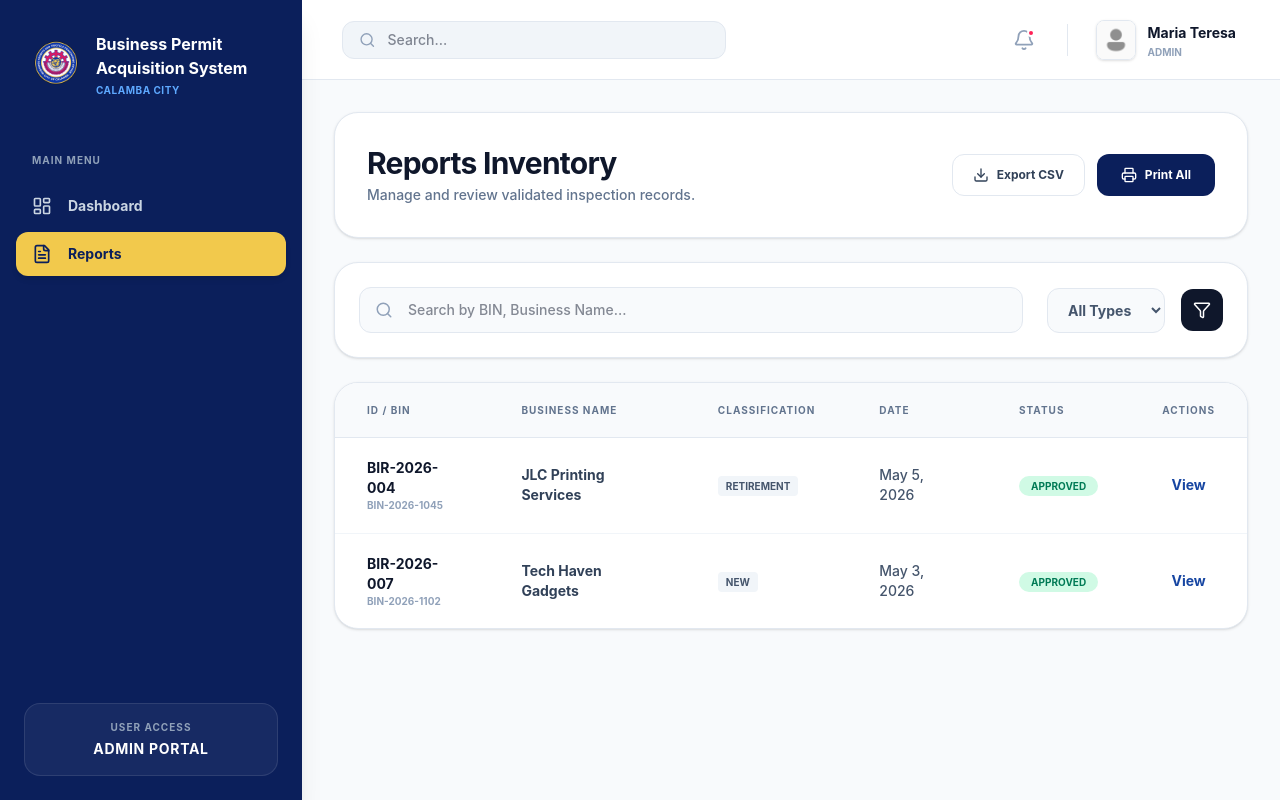
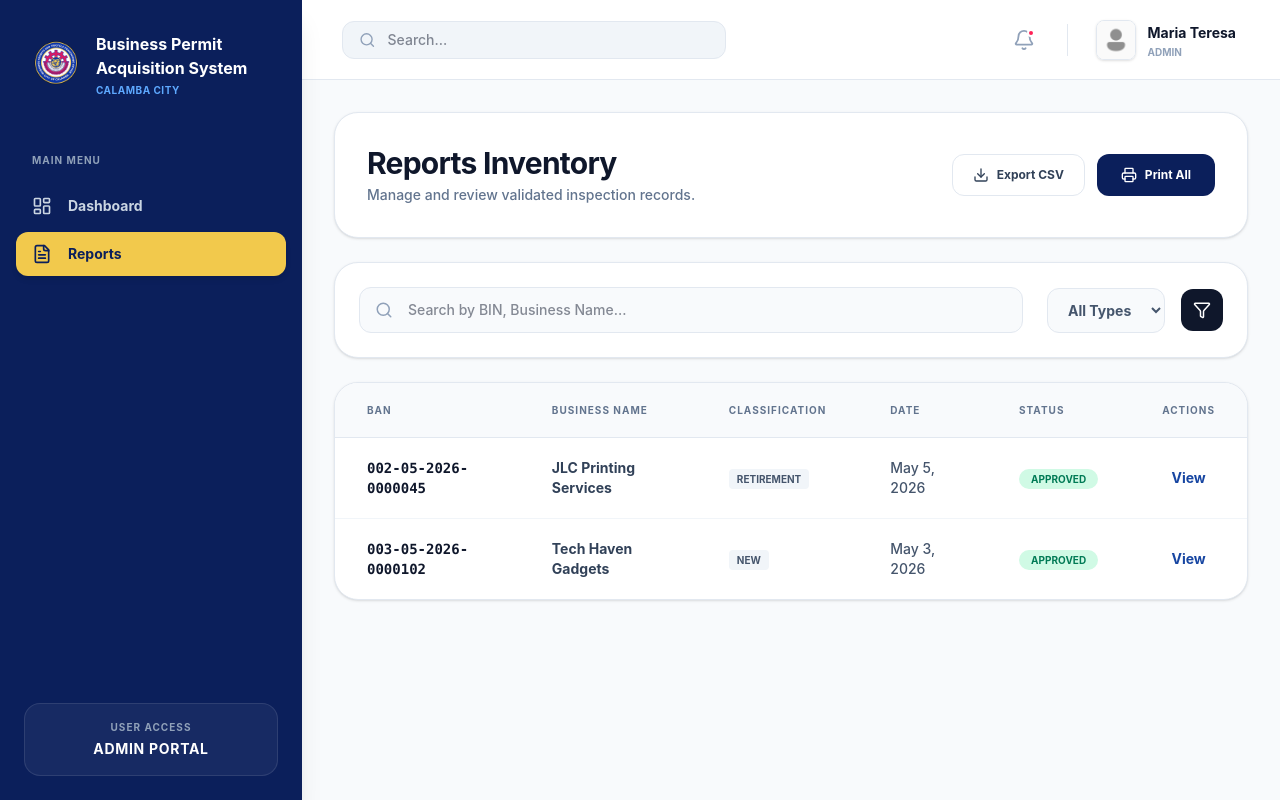
Before and after one commit to RaileySawada/BPAS, a React (Vite) app: page /admin/reports in a window 1280 px wide. Built offline with nearby package versions, Linux system fonts and the light colour scheme.

Commit message:
Changes to be committed: 	modified:   src/pages/admin/AdminDashboard.tsx 	modified:   src/pages/admin/AdminReports.tsx

```diff
--- a/src/pages/admin/AdminDashboard.tsx
+++ b/src/pages/admin/AdminDashboard.tsx
@@ -1,6 +1,18 @@
-import { TrendingUp, FileCheck, AlertCircle, ArrowRight, Plus, ChevronRight, FileSpreadsheet } from 'lucide-react';
+import { TrendingUp, FileCheck, AlertCircle, ArrowRight, Plus, ChevronRight, FileSpreadsheet, ClipboardList, X, MapPin, Building2, ShieldCheck } from 'lucide-react';
+import { useState, useEffect } from 'react';
 
 export default function AdminDashboard() {
+  const [summaryOpen, setSummaryOpen] = useState(false);
+
+  useEffect(() => {
+    if (summaryOpen) {
+      document.body.style.overflow = 'hidden';
+    } else {
+      document.body.style.overflow = 'unset';
+    }
+    return () => { document.body.style.overflow = 'unset'; };
+  }, [summaryOpen]);
+
   const stats = [
     { label: 'Pending Reports', value: '12', color: 'bg-amber-100 text-amber-700', icon: <AlertCircle size={24} />, status: 'For validation' },
     { label: 'Validated', value: '28', color: 'bg-emerald-100 text-emerald-700', icon: <FileCheck size={24} />, status: 'Approved' },
@@ -13,7 +25,82 @@ export default function AdminDashboard() {
     { name: 'Calamba Food Mart', type: 'Renewal', location: 'Sta. Rosa Road', status: 'Approved', time: '5 hours ago' },
   ];
 
+  // Full inspection report data for the summary modal
+  const inspectionReports = [
+    {
+      ban: '001-05-2026-0000012',
+      name: 'XYZ Food Supply',
+      location: 'Parian, Calamba City',
+      nature: 'Retail / Wholesale',
+      type: 'New',
+      date: 'May 9, 2026',
+      findings: 'Compliant with minor notes on storage.',
+      status: 'Draft',
+      inspector: 'Tere Bascon',
+    },
+    {
+      ban: '002-05-2026-0000045',
+      name: 'JLC Printing Services',
+      location: 'Milagrosa, Calamba City',
+      nature: 'Services',
+      type: 'Retirement',
+      date: 'May 5, 2026',
+      findings: 'All documents in order. Cleared for retirement.',
+      status: 'Approved',
+      inspector: 'Tere Bascon',
+    },
+    {
+      ban: '003-05-2026-0000102',
+      name: 'Tech Haven Gadgets',
+      location: 'Poblacion, Calamba City',
+      nature: 'Retail',
+      type: 'New',
+      date: 'May 3, 2026',
+      findings: 'Fire exits blocked — needs immediate rectification.',
+      status: 'Returned',
+      inspector: 'Tere Bascon',
+    },
+    {
+      ban: '004-05-2026-0000120',
+      name: 'Calamba Food Mart',
+      location: 'Sta. Rosa Road, Calamba City',
+      nature: 'Food & Beverage',
+      type: 'Renewal',
+      date: 'May 2, 2026',
+      findings: 'Passed all safety and sanitation checks.',
+      status: 'Approved',
+      inspector: 'Tere Bascon',
+    },
+    {
+      ban: '005-05-2026-0000135',
+      name: 'ABC Trading and Services',
+      location: 'Barangay Real, Calamba City',
+      nature: 'Trading',
+      type: 'New',
+      date: 'May 9, 2026',
+      findings: 'Awaiting final inspection from health department.',
+      status: 'Pending',
+      inspector: 'Tere Bascon',
+    },
+  ];
+
+  const summaryStats = [
+    { label: 'Total Reports', value: inspectionReports.length, color: 'bg-blue-100 text-blue-700', accent: '#1746a2' },
+    { label: 'Approved', value: inspectionReports.filter(r => r.status === 'Approved').length, color: 'bg-emerald-100 text-emerald-700', accent: '#059669' },
+    { label: 'Pending', value: inspectionReports.filter(r => r.status === 'Pending').length, color: 'bg-amber-100 text-amber-700', accent: '#d97706' },
+    { label: 'Returned', value: inspectionReports.filter(r => r.status === 'Returned').length, color: 'bg-rose-100 text-rose-700', accent: '#e11d48' },
+    { label: 'Draft', value: inspectionReports.filter(r => r.status === 'Draft').length, color: 'bg-slate-100 text-slate-600', accent: '#475569' },
+  ];
+
+  const statusStyle: Record<string, string> = {
+    Approved: 'bg-emerald-100 text-emerald-700',
+    Pending: 'bg-amber-100 text-amber-700',
+    Returned: 'bg-rose-100 text-rose-600',
+    Draft: 'bg-slate-100 text-slate-500',
+  };
+
   return (
+    <>
       <div className="space-y-8 w-full">
 
         {/* Welcome Section */}
@@ -85,11 +172,16 @@ export default function AdminDashboard() {
               <h3 className="text-xl font-bold mb-6">Quick Actions</h3>
               <div className="space-y-3">
                 {[
-                { label: 'New Report', icon: <Plus size={18} /> },
-                { label: 'Generate List', icon: <FileSpreadsheet size={18} /> },
-                { label: 'View Analytics', icon: <TrendingUp size={18} /> },
+                  { label: 'New Report', icon: <Plus size={18} />, onClick: undefined },
+                  { label: 'Generate List', icon: <FileSpreadsheet size={18} />, onClick: undefined },
+                  { label: 'View Analytics', icon: <TrendingUp size={18} />, onClick: undefined },
+                  { label: 'Inspection Report Summary', icon: <ClipboardList size={18} />, onClick: () => setSummaryOpen(true) },
                 ].map((action, i) => (
-                <button key={i} className="w-full flex items-center justify-between p-4 bg-white/10 hover:bg-white/20 rounded-xl border border-white/10 transition-all">
+                  <button
+                    key={i}
+                    onClick={action.onClick}
+                    className="w-full flex items-center justify-between p-4 bg-white/10 hover:bg-white/20 rounded-xl border border-white/10 transition-all"
+                  >
                     <div className="flex items-center gap-4">
                       <span className="text-[#f2c94c]">{action.icon}</span>
                       <span className="font-bold text-sm">{action.label}</span>
@@ -102,5 +194,117 @@ export default function AdminDashboard() {
           </div>
         </div>
       </div>
+
+      {/* ── Inspection Report Summary Modal ── */}
+      {summaryOpen && (
+        <div className="fixed inset-0 z-[9999] flex items-center justify-center p-0 md:p-6 lg:p-8 overflow-hidden">
+          {/* Backdrop */}
+          <div
+            className="absolute inset-0 bg-slate-950/80 backdrop-blur-xl"
+            onClick={() => setSummaryOpen(false)}
+          />
+
+          {/* Modal */}
+          <div className="relative w-full max-w-[1100px] h-full md:h-[92vh] bg-white rounded-none md:rounded-[2.5rem] shadow-2xl flex flex-col overflow-hidden">
+
+            {/* Header */}
+            <div className="p-6 md:p-10 bg-[#0b1f5b] text-white shrink-0 flex items-center justify-between relative overflow-hidden">
+              <div className="absolute top-0 right-0 w-64 h-64 bg-white/5 rounded-full -mt-32 -mr-32 blur-3xl pointer-events-none" />
+              <div className="relative z-10 flex items-center gap-5">
+                <div className="w-12 h-12 bg-white/10 rounded-2xl flex items-center justify-center border border-white/10">
+                  <ClipboardList size={22} className="text-[#f2c94c]" />
+                </div>
+                <div>
+                  <h3 className="text-lg md:text-2xl font-black tracking-tight leading-none">Inspection Report Summary</h3>
+                  <p className="text-[#5ea9ff] text-[10px] font-black uppercase tracking-[0.25em] mt-1">Calamba City · Administrator View</p>
+                </div>
+              </div>
+              <button
+                onClick={() => setSummaryOpen(false)}
+                className="relative z-10 w-10 h-10 md:w-12 md:h-12 flex items-center justify-center bg-white/10 hover:bg-white/20 rounded-xl transition-all"
+              >
+                <X size={22} />
+              </button>
+            </div>
+
+            {/* Scrollable Body */}
+            <div className="flex-1 overflow-y-auto p-6 md:p-10 lg:p-12 bg-slate-50 space-y-8">
+
+              {/* Summary Stat Cards */}
+              <div className="grid grid-cols-2 sm:grid-cols-3 lg:grid-cols-5 gap-4">
+                {summaryStats.map((s, i) => (
+                  <div key={i} className="bg-white rounded-2xl p-5 shadow-sm border border-slate-100 flex flex-col gap-2">
+                    <span className={`text-[9px] font-black uppercase tracking-widest ${s.color} px-2 py-1 rounded-lg w-fit`}>{s.label}</span>
+                    <p className="text-4xl font-black text-slate-900">{s.value}</p>
+                  </div>
+                ))}
+              </div>
+
+              {/* Reports Table */}
+              <div className="bg-white rounded-2xl shadow-sm border border-slate-100 overflow-hidden">
+                <div className="px-8 py-5 border-b border-slate-100 flex items-center gap-3">
+                  <Building2 size={18} className="text-[#1746a2]" />
+                  <h4 className="font-black text-slate-900 text-sm uppercase tracking-widest">All Inspection Records</h4>
+                </div>
+                <div className="overflow-x-auto">
+                  <table className="w-full text-sm text-left min-w-[700px]">
+                    <thead className="bg-slate-50 border-b border-slate-100 text-[9px] font-black text-slate-400 uppercase tracking-widest">
+                      <tr>
+                        <th className="px-8 py-4">BAN</th>
+                        <th className="px-8 py-4">Business</th>
+                        <th className="px-8 py-4">Type</th>
+                        <th className="px-8 py-4">Date</th>
+                        <th className="px-8 py-4">Findings</th>
+                        <th className="px-8 py-4">Status</th>
+                      </tr>
+                    </thead>
+                    <tbody className="divide-y divide-slate-50">
+                      {inspectionReports.map((r, idx) => (
+                        <tr key={idx} className="hover:bg-slate-50 transition-colors">
+                          <td className="px-8 py-5">
+                            <p className="font-black text-slate-900 text-xs flex items-center gap-1">
+                              <ShieldCheck size={11} className="text-[#1746a2] shrink-0" /> {r.ban}
+                            </p>
+                          </td>
+                          <td className="px-8 py-5">
+                            <p className="font-black text-slate-800 text-xs">{r.name}</p>
+                            <p className="text-[9px] font-bold text-slate-400 flex items-center gap-1 mt-0.5">
+                              <MapPin size={10} /> {r.location}
+                            </p>
+                          </td>
+                          <td className="px-8 py-5">
+                            <span className="px-2 py-1 bg-slate-100 text-slate-600 rounded text-[9px] font-black uppercase">{r.type}</span>
+                          </td>
+                          <td className="px-8 py-5 text-xs font-bold text-slate-500">{r.date}</td>
+                          <td className="px-8 py-5 text-xs text-slate-500 font-medium max-w-[220px] truncate">{r.findings}</td>
+                          <td className="px-8 py-5">
+                            <span className={`px-3 py-1 rounded-full text-[9px] font-black uppercase ${statusStyle[r.status] ?? 'bg-slate-100 text-slate-500'}`}>
+                              {r.status}
+                            </span>
+                          </td>
+                        </tr>
+                      ))}
+                    </tbody>
+                  </table>
+                </div>
+              </div>
+            </div>
+
+            {/* Footer */}
+            <div className="p-6 md:p-8 bg-white border-t border-slate-100 shrink-0 flex items-center justify-between gap-6">
+              <p className="text-[10px] font-black text-slate-400 uppercase tracking-[0.2em]">
+                Total: <span className="text-slate-900">{inspectionReports.length} records</span> · Last updated: May 9, 2026
+              </p>
+              <button
+                onClick={() => setSummaryOpen(false)}
+                className="px-8 py-3 bg-[#0b1f5b] text-white rounded-xl font-black text-xs uppercase tracking-widest hover:bg-[#1746a2] transition-all"
+              >
+                Close
+              </button>
+            </div>
+          </div>
+        </div>
+      )}
+    </>
   );
 }
--- a/src/pages/admin/AdminReports.tsx
+++ b/src/pages/admin/AdminReports.tsx
@@ -2,8 +2,8 @@ import { Search, Filter, Download, Printer } from 'lucide-react';
 
 export default function AdminReports() {
   const reports = [
-    { id: 'BIR-2026-004', bin: 'BIN-2026-1045', name: 'JLC Printing Services', location: 'Milagrosa, Calamba City', type: 'Retirement', date: 'May 5, 2026', status: 'Approved' },
-    { id: 'BIR-2026-007', bin: 'BIN-2026-1102', name: 'Tech Haven Gadgets', location: 'Poblacion, Calamba City', type: 'New', date: 'May 3, 2026', status: 'Approved' },
+    { ban: '002-05-2026-0000045', name: 'JLC Printing Services', location: 'Milagrosa, Calamba City', type: 'Retirement', date: 'May 5, 2026', status: 'Approved' },
+    { ban: '003-05-2026-0000102', name: 'Tech Haven Gadgets', location: 'Poblacion, Calamba City', type: 'New', date: 'May 3, 2026', status: 'Approved' },
   ];
 
   return (
@@ -46,7 +46,7 @@ export default function AdminReports() {
           <table className="w-full text-sm text-left">
             <thead className="bg-slate-50 border-b border-slate-200 text-slate-500 font-bold uppercase text-[10px] tracking-widest">
               <tr>
-                <th className="px-8 py-5">ID / BIN</th>
+                <th className="px-8 py-5">BAN</th>
                 <th className="px-8 py-5">Business Name</th>
                 <th className="px-8 py-5">Classification</th>
                 <th className="px-8 py-5">Date</th>
@@ -58,8 +58,7 @@ export default function AdminReports() {
               {reports.map((report, idx) => (
                 <tr key={idx} className="hover:bg-slate-50 transition-colors">
                   <td className="px-8 py-5">
-                    <p className="font-bold text-slate-900">{report.id}</p>
-                    <p className="text-[10px] font-bold text-slate-400">{report.bin}</p>
+                    <p className="font-bold text-slate-900 font-mono text-sm">{report.ban}</p>
                   </td>
                   <td className="px-8 py-5 font-bold text-slate-700">{report.name}</td>
                   <td className="px-8 py-5">
```
Lines whose indentation alone changed are shown as unchanged.
